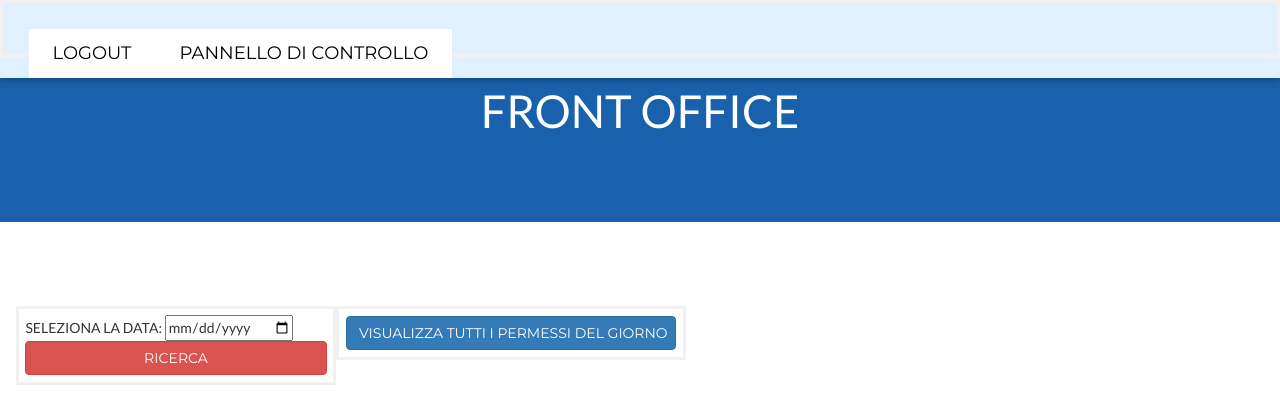
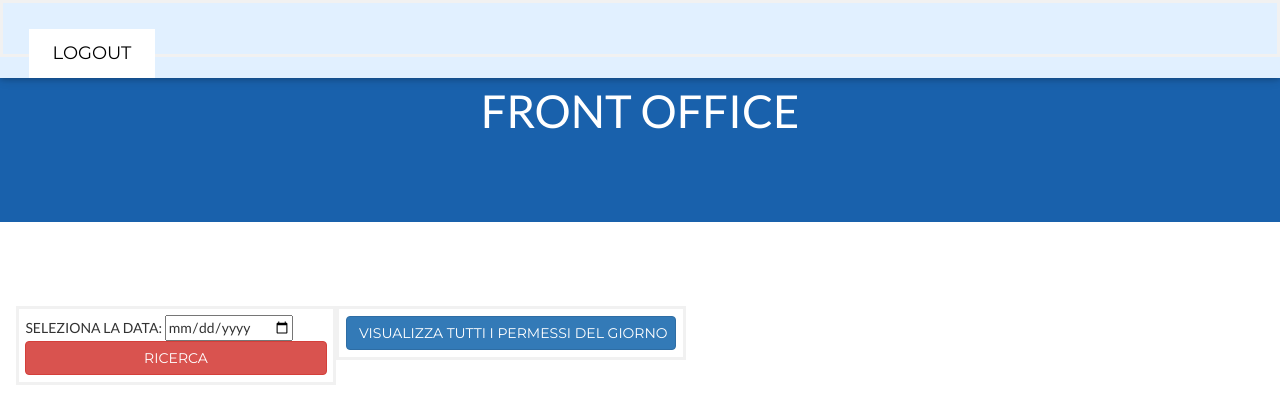
Before and after one commit to MassimoSaianiBuonarroti/GestionePermessi, a PHP site: page /pagine/frontoffice.php in a window 1280 px wide. Shown: the top 420 px of the page. Run offline with PHP 8.4, Linux system fonts and the light colour scheme; the visitor is signed in with stand-in values (Sample User, id 1); data that the repository does not hold is empty.

Commit message:
rimosso pulsante PANNELLO DI CONTROLLO

```diff
--- a/pagine/frontoffice.php
+++ b/pagine/frontoffice.php
@@ -77,7 +77,7 @@ function confermaAnnulla(nome){
     <a class="w3-bar-item w3-button w3-hide-medium w3-hide-large w3-right w3-padding-large w3-hover-white w3-large w3-red" href="javascript:void(0);" onclick="myFunction()" title="Toggle Navigation Menu"><i class="fa fa-bars"></i></a>
     <form name="logout_admin" action="#" method="POST">
         <button class="w3-bar-item w3-button  w3-padding-large w3-white" type='submit' name='logoutadmin'>LOGOUT</button>
-        <a class="w3-bar-item w3-button w3-padding-large w3-white" href="pannello_controllo.php">PANNELLO DI CONTROLLO</a>
+        <!-- <a class="w3-bar-item w3-button w3-padding-large w3-white" href="pannello_controllo.php">PANNELLO DI CONTROLLO</a> -->
     </form>
     <?php
     if(isset($_POST["logoutadmin"])){
@@ -90,7 +90,7 @@ function confermaAnnulla(nome){
   <!-- Navbar on small screens -->
   <div id="navDemo" class="w3-bar-block w3-white w3-hide w3-hide-large w3-hide-medium w3-large">
     <a href="../index.php" class="w3-bar-item w3-button w3-padding-large">LOGOUT</a>
-    <a href="pannello_controllo.php" class="w3-bar-item w3-button w3-padding-large">PANNELLO DI CONTROLLO</a>
+    <!-- <a href="pannello_controllo.php" class="w3-bar-item w3-button w3-padding-large">PANNELLO DI CONTROLLO</a> -->
     <!--<a href="nuovoPermesso.php" class="w3-bar-item w3-button w3-padding-large">Nuovo Permesso</a>
     <a href="storico.php" class="w3-bar-item w3-button w3-padding-large">Storico</a>
     <a href="cambiapassword.php" class="w3-bar-item w3-button w3-padding-large">Cambia Password</a>-->
```
